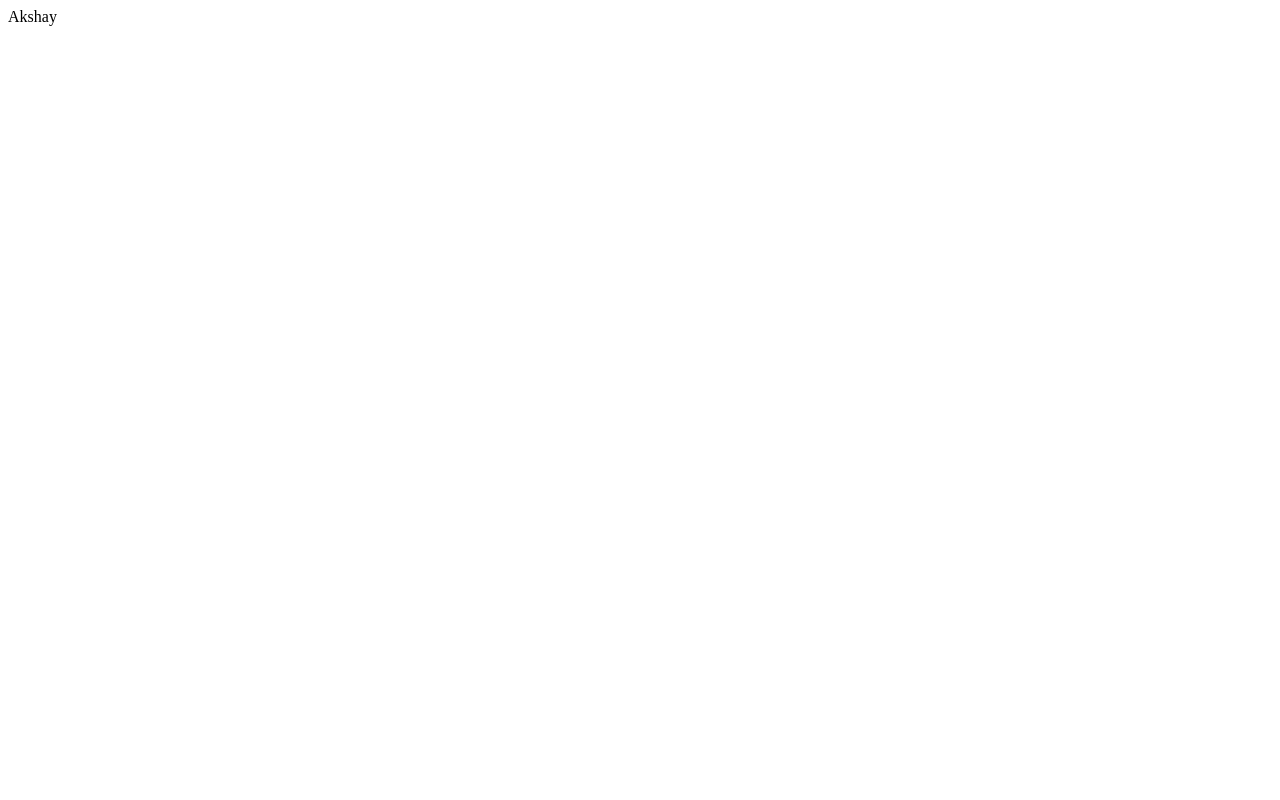
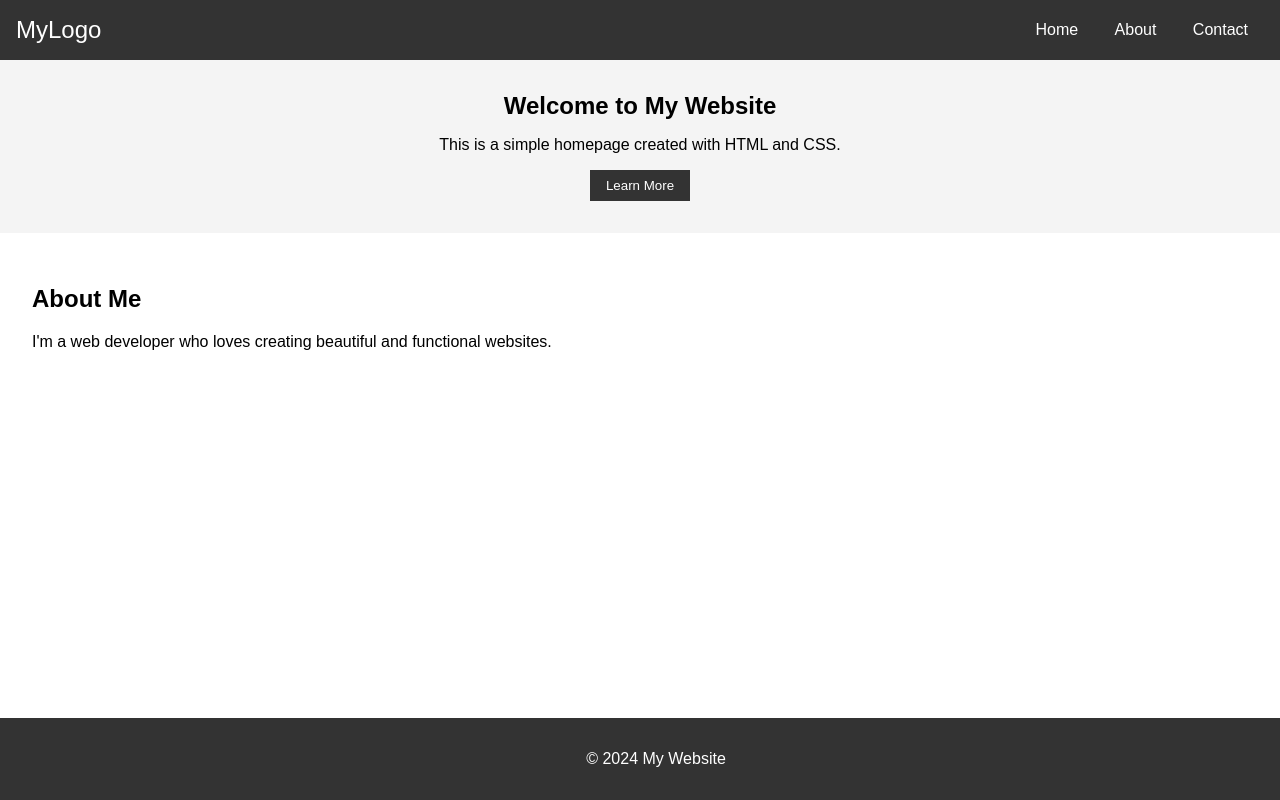
Before and after one commit to Ak002c/cloud-demo, a plain HTML site: page index.html in a window 1280 px wide. Drawn offline with Linux system fonts and the light colour scheme.

Commit message:
homepage added

```diff
--- a/index.html
+++ b/index.html
@@ -1 +1,32 @@
-Akshay
+<!DOCTYPE html>
+<html lang="en">
+<head>
+    <meta charset="UTF-8">
+    <meta name="viewport" content="width=device-width, initial-scale=1.0">
+    <title>My Homepage</title>
+</head>
+<body style="font-family: Arial, sans-serif; margin: 0; padding: 0; box-sizing: border-box;">
+    <header style="background-color: #333; color: white; padding: 1rem; display: flex; justify-content: space-between; align-items: center;">
+        <a href="#" style="font-size: 1.5rem; text-decoration: none; color: white;">MyLogo</a>
+        <nav>
+            <a href="#" style="color: white; text-decoration: none; margin: 0 1rem;">Home</a>
+            <a href="#" style="color: white; text-decoration: none; margin: 0 1rem;">About</a>
+            <a href="#" style="color: white; text-decoration: none; margin: 0 1rem;">Contact</a>
+        </nav>
+    </header>
+    <main>
+        <section style="padding: 2rem; text-align: center; background-color: #f4f4f4;">
+            <h1 style="margin: 0;">Welcome to My Website</h1>
+            <p style="margin: 1rem 0;">This is a simple homepage created with HTML and CSS.</p>
+            <button style="padding: 0.5rem 1rem; background-color: #333; color: white; border: none; cursor: pointer;">Learn More</button>
+        </section>
+        <section style="padding: 2rem;">
+            <h2>About Me</h2>
+            <p>I'm a web developer who loves creating beautiful and functional websites.</p>
+        </section>
+    </main>
+    <footer style="background-color: #333; color: white; text-align: center; padding: 1rem; position: fixed; width: 100%; bottom: 0;">
+        <p>© 2024 My Website</p>
+    </footer>
+</body>
+</html>
```
